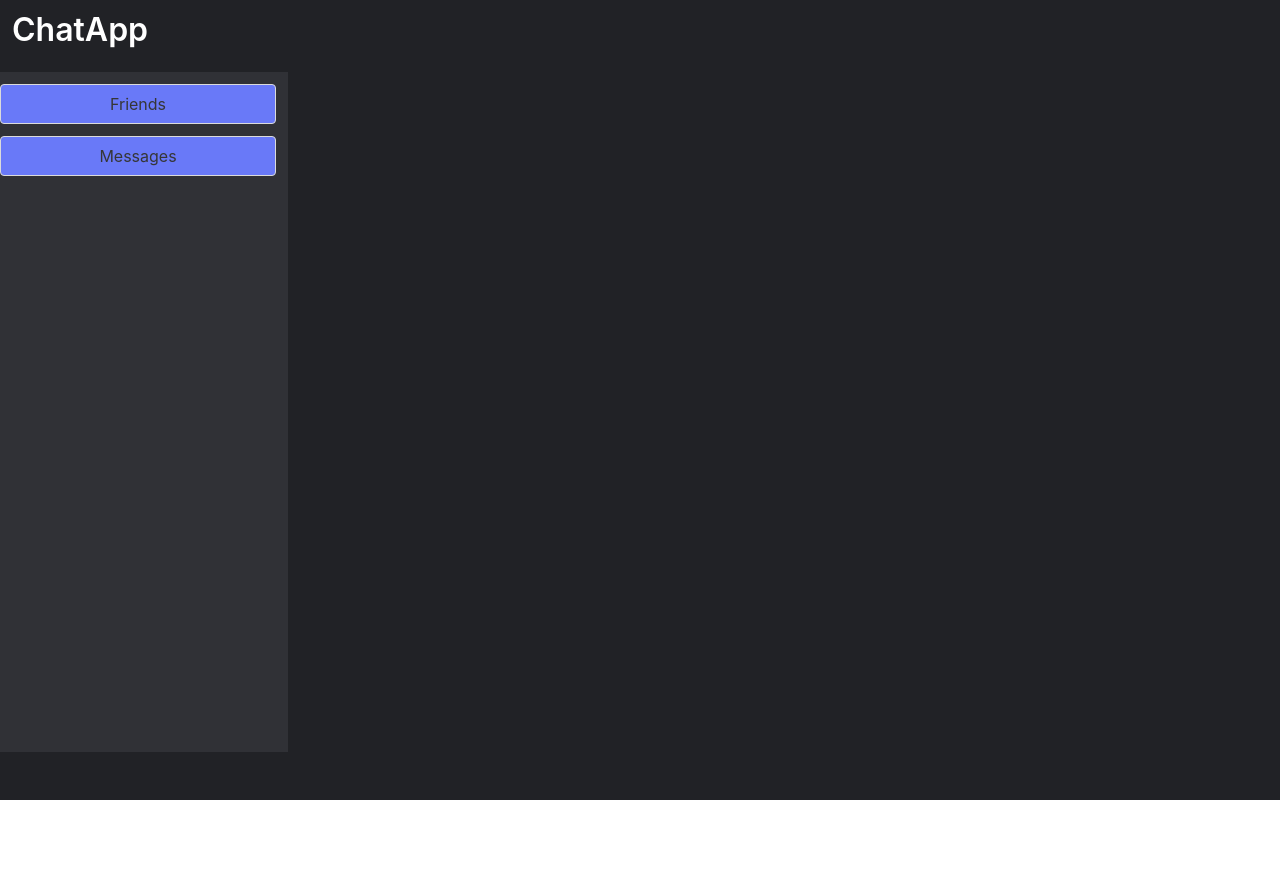
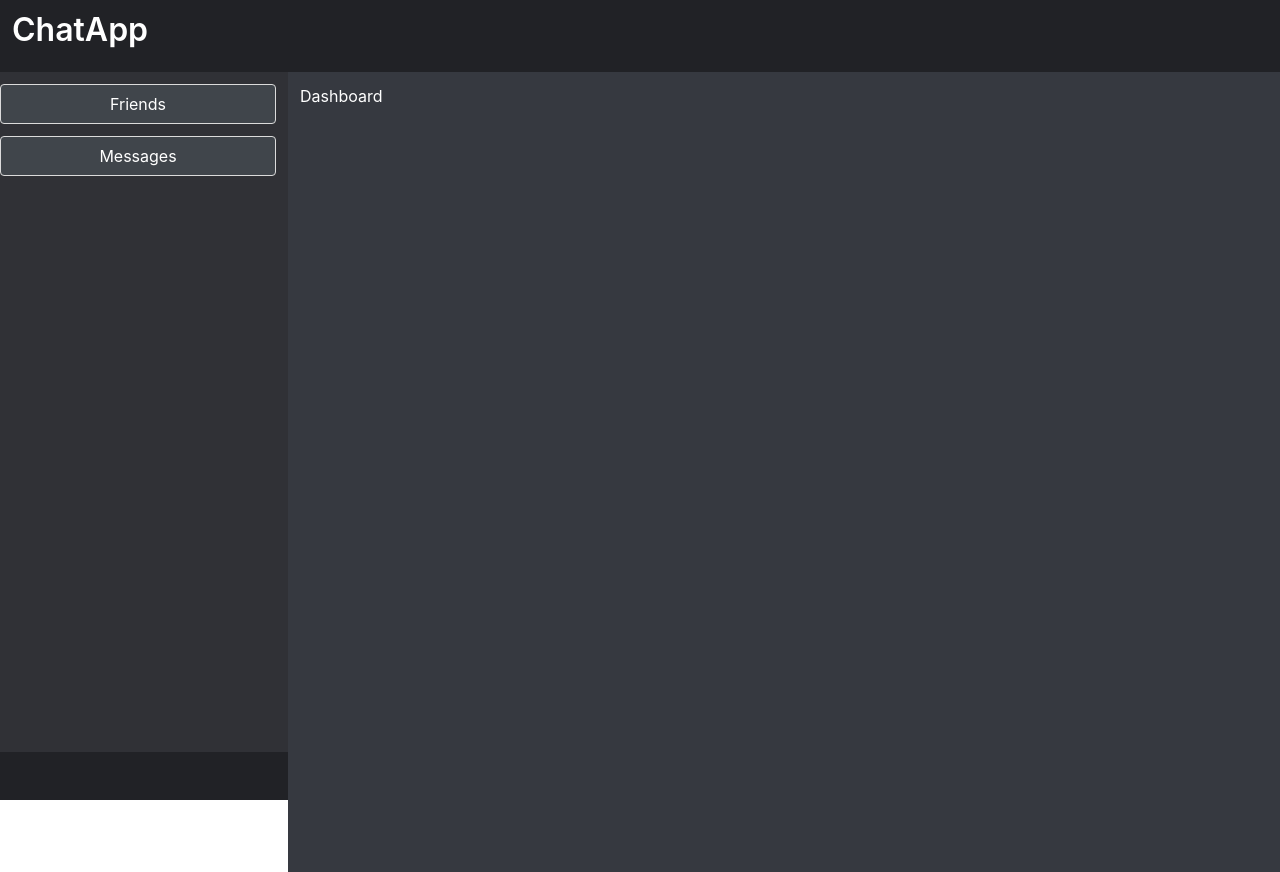
Before and after one commit to rohangreddy/ChatApp, a React (Create React App) app in the folder frontend/chat-app/: page /main in a window 1280 px wide. Before the commit the page ends 800 px from the top, so only its background shows below. Built offline with nearby package versions, Linux system fonts and the light colour scheme.

Commit message:
design changes

```diff
--- a/frontend/chat-app/src/Components/main.jsx
+++ b/frontend/chat-app/src/Components/main.jsx
@@ -3,8 +3,7 @@ import React, { Component } from 'react'
 var rootStyle = {
     backgroundColor: '#212226',
     color : 'white',
-    height: '100vh',
-    minheight : '100vh'
+    height: '100vh'
 }
 
 export default class MainPage extends Component {
@@ -19,11 +18,14 @@ export default class MainPage extends Component {
                 <div class="columns">
                     <div class="column is-narrow" style={{ backgroundColor: '#303136', height: '85vh', width: '300px' }}>
                         <div class="field">
-                            <button class="button is-fullwidth" style={{backgroundColor: '#6979F8'}}>Friends</button>
+                            <button class="button is-fullwidth" style={{backgroundColor: '#40454B', color: '#FFFFFF'}}>Friends</button>
                             </div>
                         <div class="field">
-                            <button class="button is-fullwidth" style={{backgroundColor: '#6979F8'}}>Messages</button>
+                            <button class="button is-fullwidth" style={{backgroundColor: '#40454B', color: '#FFFFFF'}}>Messages</button>
                         </div>
+                    </div>
+                    <div class="column" style={{backgroundColor: '#363940', height: '100vh'}}>
+                            <h1>Dashboard</h1>
                     </div>
                 </div>
             </div>
```
